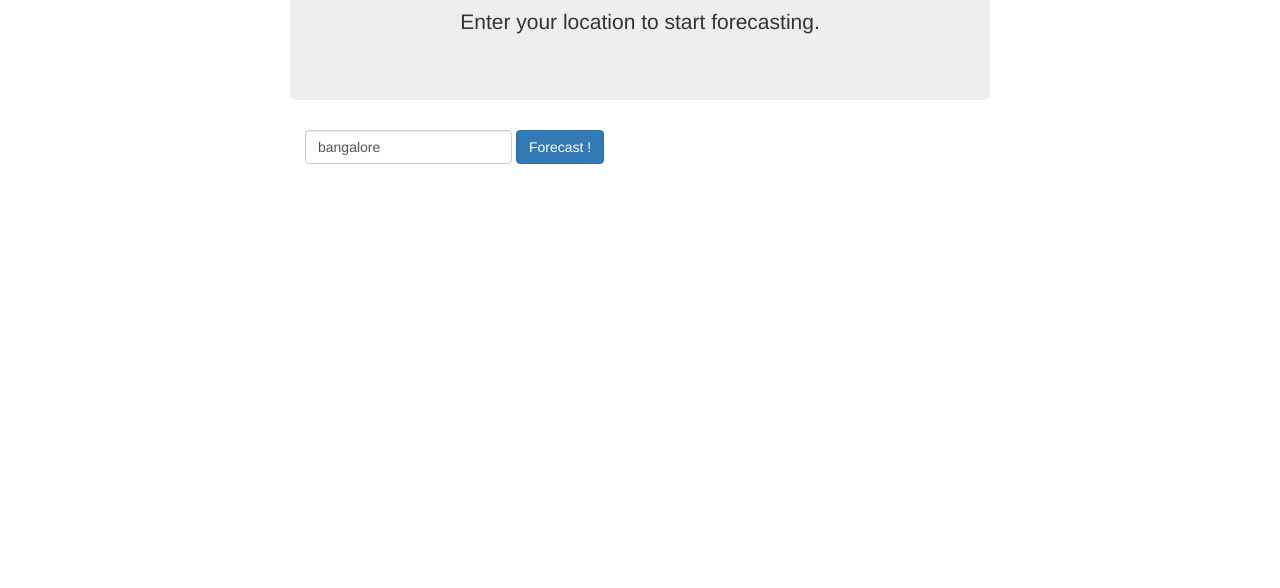
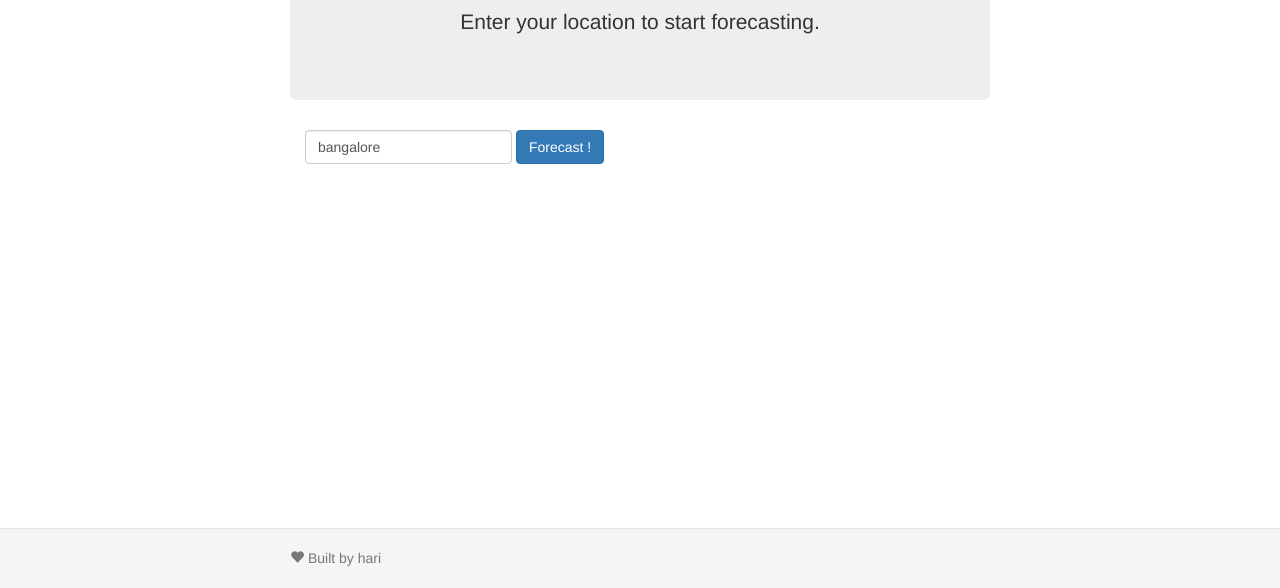
Before and after one commit to haribalajip/ngWeather, a website: page app/index.html in a window 1280 px wide. Shown: the part 212-800 px from the top of the page. Drawn offline with nearby package versions, Linux system fonts and the light colour scheme; some packages are replaced by stand-ins of ours; files that its build step writes are made by us from their sources.

Commit message:
added footer

```diff
--- a/app/index.html
+++ b/app/index.html
@@ -42,11 +42,11 @@
       <div ng-view></div>
     </div>
 
-<!--     <div class="footer">
+    <footer class="footer custom-footer">
       <div class="container">
         <p><span class="glyphicon glyphicon-heart"></span> Built by hari</p>
       </div>
-    </div> -->
+    </footer>
 
 
     <!-- Google Analytics: change UA-XXXXX-X to be your site's ID -->
--- a/app/styles/main.css
+++ b/app/styles/main.css
@@ -81,3 +81,12 @@ body {
     border-bottom: 0;
   }
 }
+
+.custom-footer {
+  position: absolute;
+  bottom: 0;
+  width: 100%;
+  height: 60px;
+  background-color: #f5f5f5;
+
+}
```
Also changed, not shown: app/scripts/app.js (+5 -17 lines).
